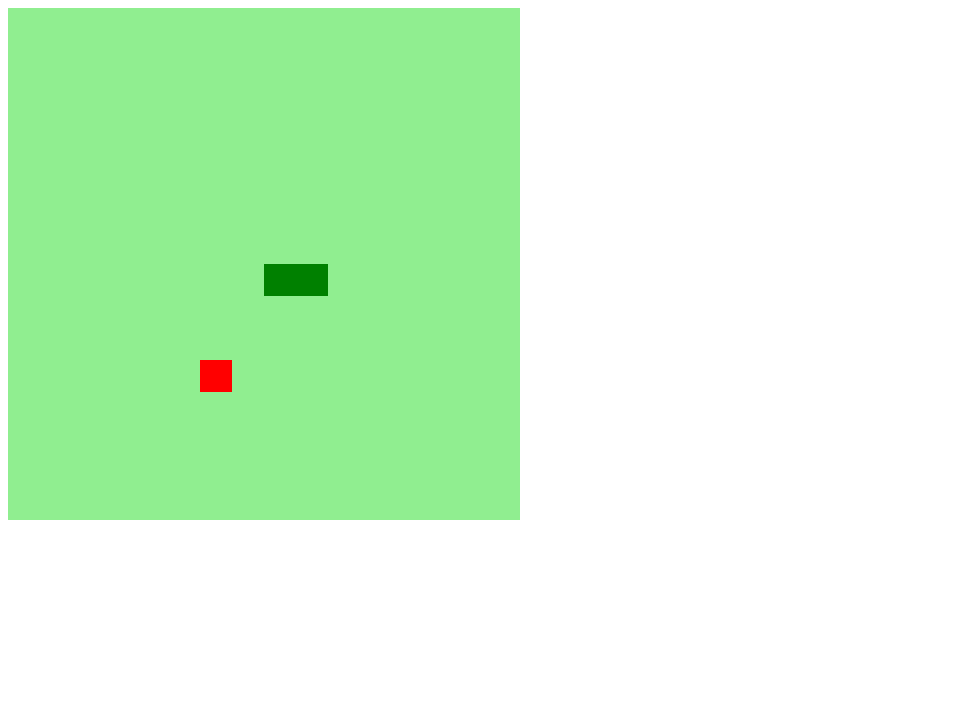
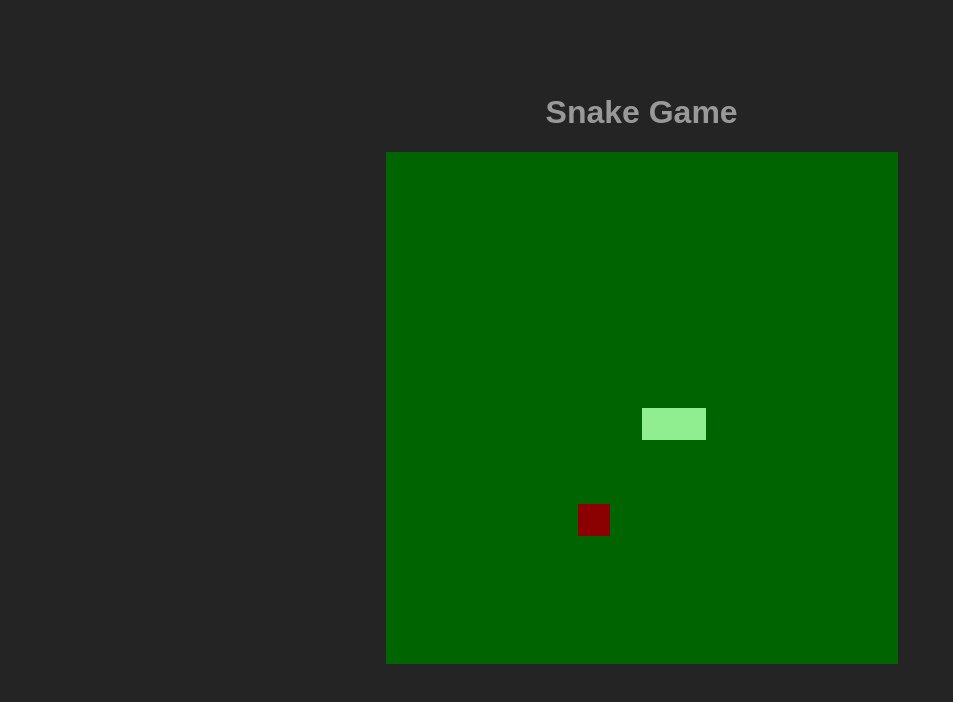
Before and after one commit to Luan053/SnakeGame-JS, a plain HTML site: page index.html in a window 1280 px wide. Shown: the whole page, without its empty margins (0-953 px from the left). Drawn offline with Linux system fonts and the light colour scheme.

Commit message:
Finalização

```diff
--- a/css/style.css
+++ b/css/style.css
@@ -0,0 +1,15 @@
+body {
+    background: #242424;
+    width: 99vw;
+    height: 90vh;
+    display: flex;
+    justify-content: center;
+    align-items: center;
+    flex-direction: column;
+    overflow: hidden;
+}
+
+body h1 {
+    font-family: Arial, Helvetica, sans-serif;
+    color: #999999;
+}
--- a/index.html
+++ b/index.html
@@ -1,5 +1,6 @@
 <!DOCTYPE html>
 <html lang="en">
+
 <head>
     <meta charset="UTF-8">
     <meta http-equiv="X-UA-Compatible" content="IE=edge">
@@ -8,9 +9,11 @@
     <script defer src="/js/main.js"></script>
     <title>Snake Game</title>
 </head>
+
 <body>
-
-<canvas id="snake" width="512" height="512"></canvas>
+    <h1>Snake Game</h1>
+    <canvas id="snake" width="512" height="512"></canvas>
 
 </body>
+
 </html>
--- a/js/main.js
+++ b/js/main.js
@@ -14,20 +14,20 @@ let food = {
 }
 
 function drawBG() {
-    context.fillStyle = "lightgreen";
+    context.fillStyle = "darkgreen";
     context.fillRect(0, 0, 16 * box, 16 * box);
 }
 
 function drawSnake() {
     for (i = 0; i < snake.length; i++) {
-        context.fillStyle = "green";
+        context.fillStyle = "lightgreen";
         context.fillRect(snake[i].x, snake[i].y, box, box)
     }
 }
 
 
 function drawfood() {
-    context.fillStyle = "red";
+    context.fillStyle = "darkred";
     context.fillRect(food.x, food.y, box, box);
 }
 
@@ -53,7 +53,7 @@ function iniciarJogo() {
     for(i = 1; i < snake.length; i++) {
         if (snake[0].x == snake[i].x && snake[0].y == snake[i].y){
             clearInterval(jogo);
-            alert("Você perdeu :( ")
+            alert("Você perdeu : [ ")
         }
     }
 
```
